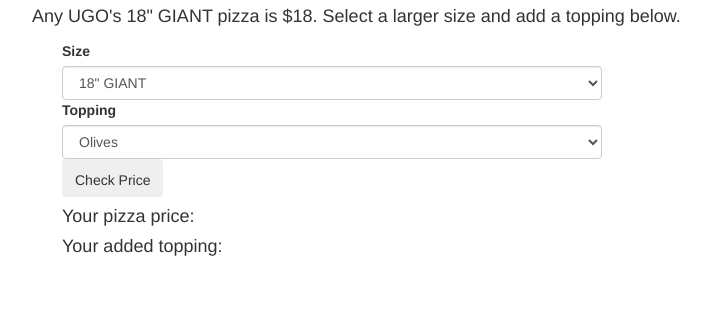
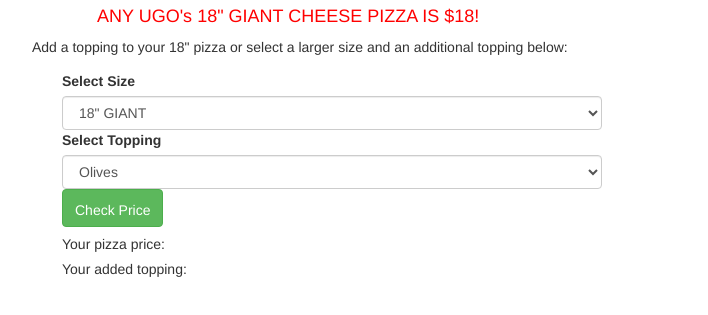
Before and after one commit to donnaditz/Pizza-, a plain HTML site: page index.html in a window 1280 px wide. Shown: the part 323-638 px from the top of the page, without its empty margins (23-731 px from the left). Drawn offline with Linux system fonts and the light colour scheme.

Commit message:
add span colors and alignment

```diff
--- a/css/styles.css
+++ b/css/styles.css
@@ -3,6 +3,11 @@
   padding-top: 10px
 }
 img{
-  width:500px
-  height:  auto;
+  width: 1000px
+  height: auto;
+  align-content: center;
+
 }
+h4{
+  text-indent: 65px;
+}
--- a/index.html
+++ b/index.html
@@ -14,37 +14,35 @@
       <form id="new-pizza">
         <h1></h1>
         <img  src="http://www.ugospizza.net/wp-content/uploads/2012/11/imagen.jpg" alt="pizza parlor">
-        <h4>Any UGO's 18" GIANT pizza is $18. Select a larger size and add a topping below.</h4>
+        <h4><span style="color:red">ANY UGO's 18" GIANT CHEESE PIZZA IS $18!</h4> <p>Add a topping to your 18" pizza or select a larger size and an additional topping below:</span></p>
       </div>
       <div class="form-group col-sm-6">
 
-        <label for="new-size">Size</label>
+        <label for="new-size">Select          Size</label>
         <select id="new-size" class="form-control">
           <option value="18">18" GIANT</option>
           <option value="20">20" GIANT </option>
           <option value="22">22" GIANT </option>
         </select>
 
-        <label for="new-topping">Topping</label>
+        <label for="new-topping">Select Topping</label>
         <select id="new-topping" class="form-control">
           <option value="Olives">Olives</option>
           <option value="Mushrooms">Mushrooms</option>
         </select>
 
-
-        <button type="submit" class="btn">Check Price</button>
+        <button type="submit" class="btn btn-success">Check Price</button>
 
         <div id="price">
-          <h4>Your pizza price:</h4>
+          <h5>Your pizza price:</h5>
           <ul id="new-price">
           </ul>
-          <h4>Your added topping: </h4>
+          <h5>Your added topping: </h5>
           <ul id="new-pizza">
           </ul>
         </div>
       </div>
-
       </div
     </form>
   </body>
-  </html>
+</html>
--- a/js/scripts.js
+++ b/js/scripts.js
@@ -1,11 +1,9 @@
-//--business logic==//
 function Pizza(size, topping){
   this.size = size
   this.topping = topping
 };
 Pizza.prototype.cost = function() {
   var total = 0
-
    if (this.size < 20) {
       total = 18;
     }
@@ -27,7 +25,7 @@
   };
    return total;
   };
-//--interface logic--//
+
 $(document).ready(function(){
   $("form#new-pizza").submit(function(event){
     event.preventDefault();
```
Also changed, not shown: 1 other file.
